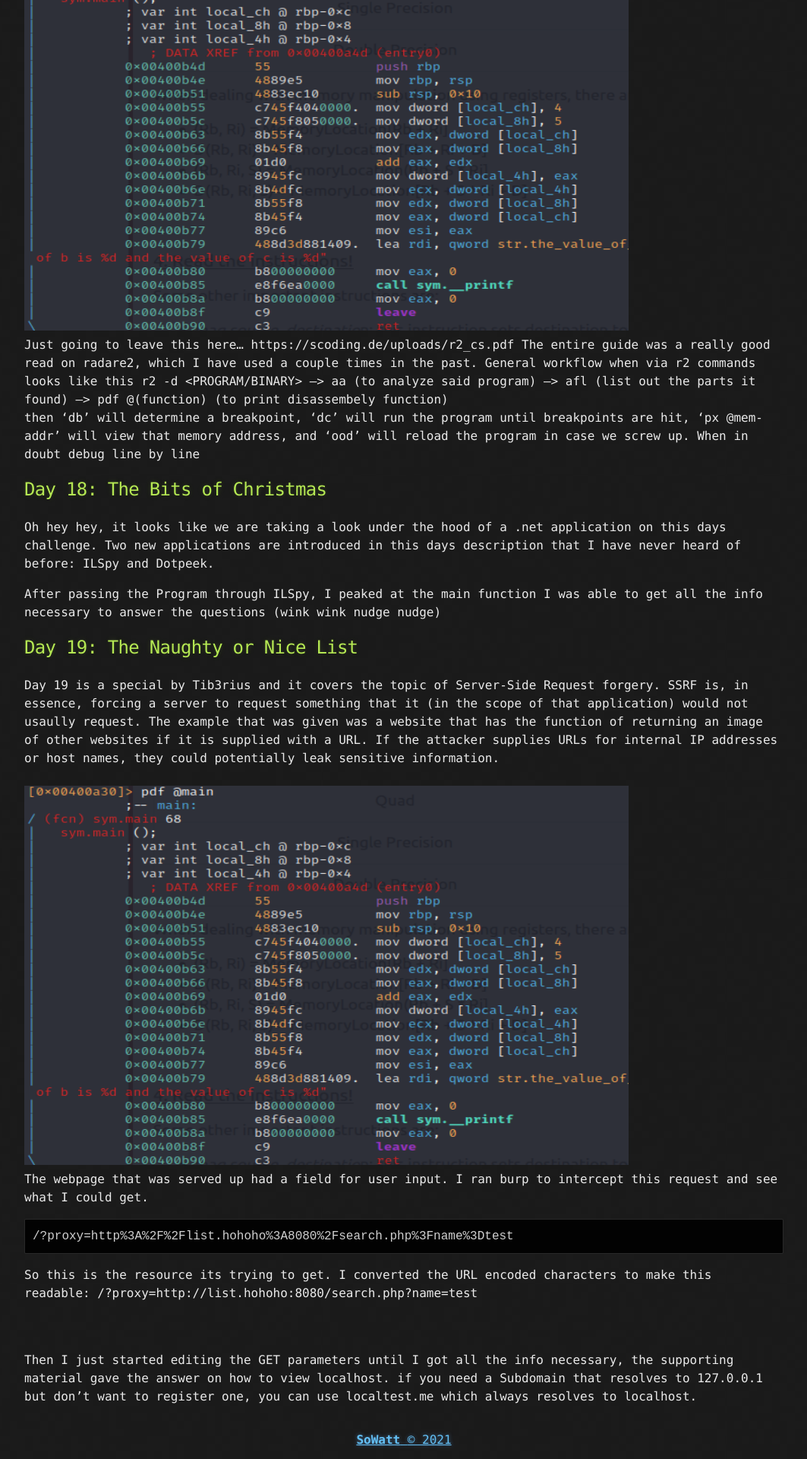
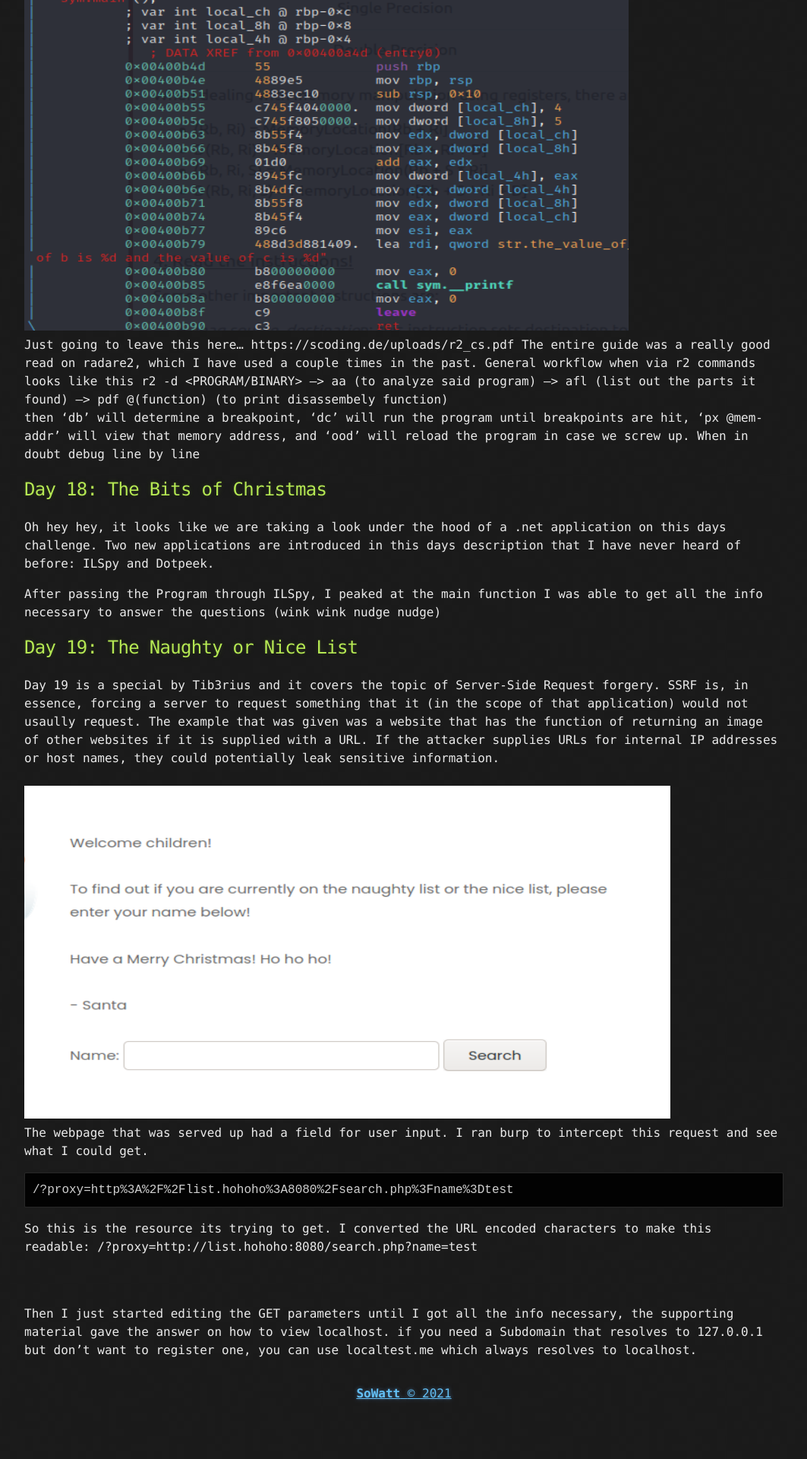
Before and after one commit to soWatt/soWatt.github.io, a Jekyll site: the page built from _posts/2021-01-12-THM-ADVENT2d13-19.md, in a window 1280 px wide. Shown: the part 4163-6083 px from the top of the page at 76% size, without its empty margins (108-1171 px from the left). Built offline with Jekyll 4.4.1, drawn with Linux system fonts in a browser that asks for light colours; after the commit the page ends 6022 px from its top, so only the background shows below that.

Commit message:
Update 2021-01-12-THM-ADVENT2d13-19.md

```diff
--- a/_posts/2021-01-12-THM-ADVENT2d13-19.md
+++ b/_posts/2021-01-12-THM-ADVENT2d13-19.md
@@ -99,7 +99,7 @@ After passing the Program through ILSpy, I peaked at the main function I was abl
 Day 19 is a special by Tib3rius and it covers the topic of Server-Side Request forgery. SSRF is, in essence, forcing a server to request something that it (in the scope of that application) would not usaully request. The example that was given was a website that has the function of returning an image of other websites if it is supplied with a URL. If the attacker supplies URLs for internal IP addresses or host names, they could potentially leak sensitive information.
 <br/>
 <br/>
-![](images/THM_2AV/THM_2AC27.png)
+![](images/THM_2AV/THM_2AC28.png)
 <br/>
 The webpage that was served up had a field for user input. I ran burp to intercept this request and see what I could get.
 <br/>
```
